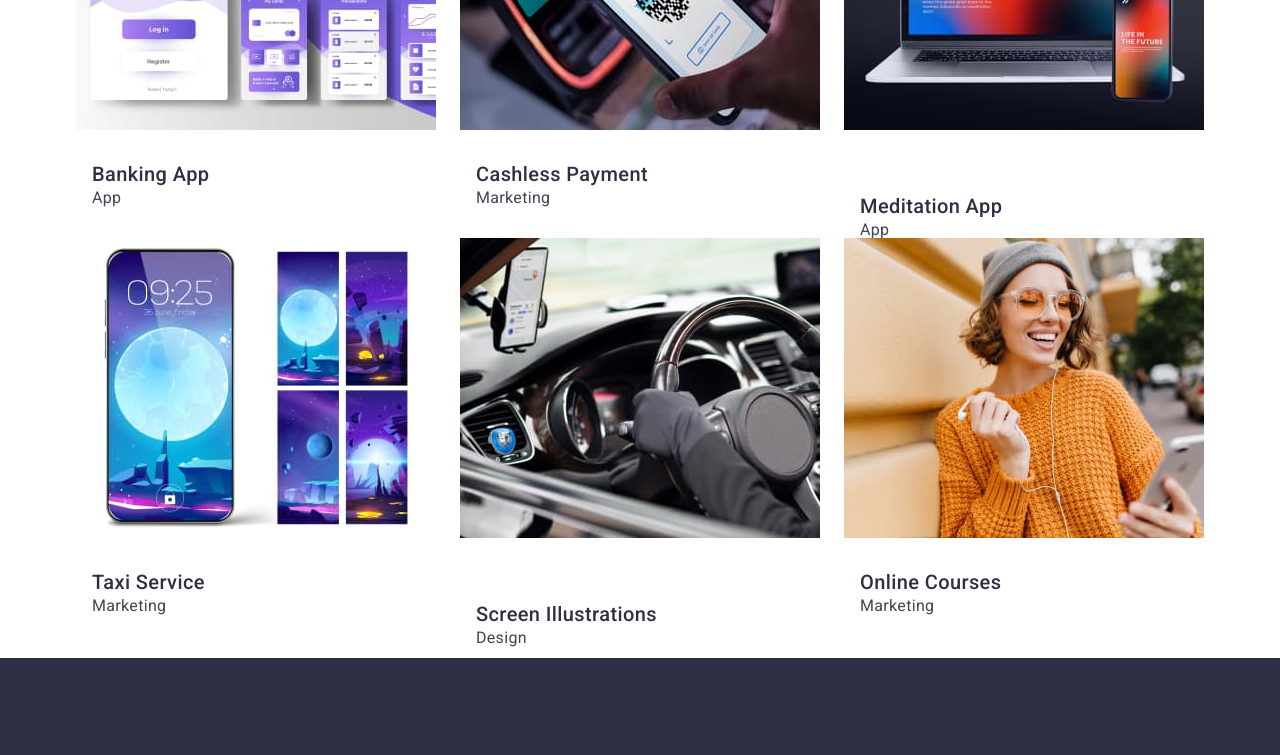
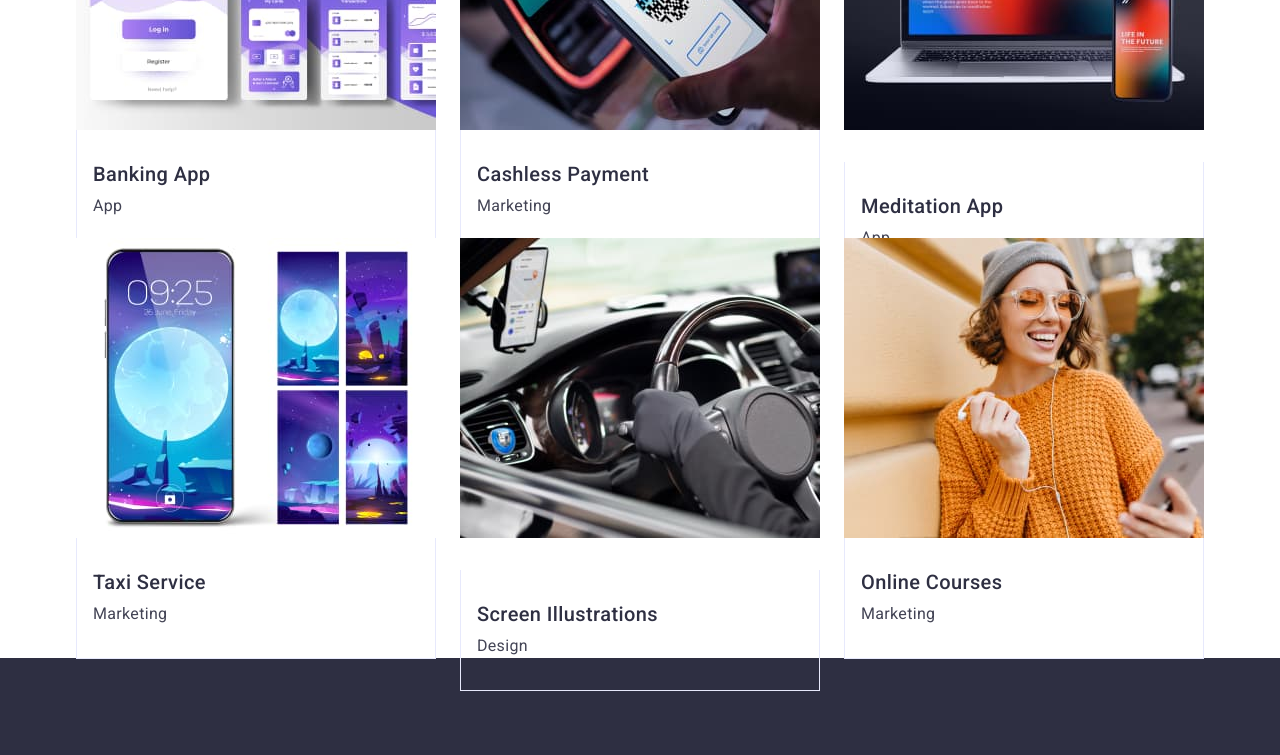
Before and after one commit to Valentina-t-y/goit-markup-hw-03, a plain HTML site: page index.html in a window 1280 px wide. Shown: the part 2740-3495 px from the top of the page. Drawn offline with nearby package versions, Linux system fonts and the light colour scheme.

Commit message:
Update styles.css

```diff
--- a/css/styles.css
+++ b/css/styles.css
@@ -327,6 +327,7 @@ body {
   font-weight: 500;
   line-height: 1.2;
   letter-spacing: 0.02em;
+  margin-bottom: 8px;
 }
 
 .portfolio-list-text {
@@ -338,6 +339,8 @@ body {
 }
 .porflio-products {
   padding: 32px 16px;
+  border: 1px solid #e7e9fc;
+  border-top: none;
 }
 /*========== /PORTFOLIO STYLES =========*/
 
```
